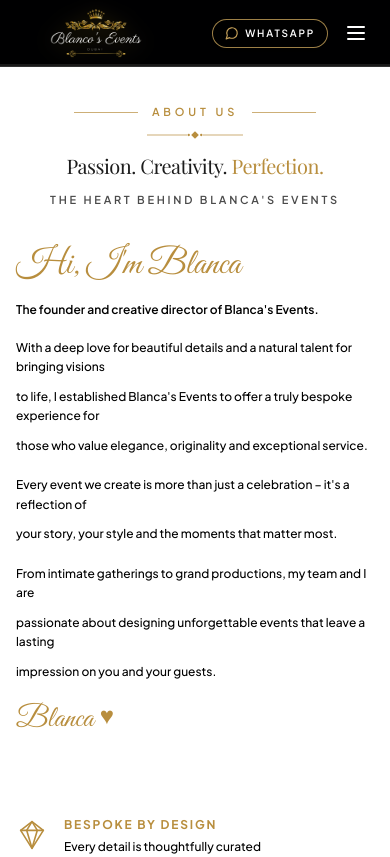
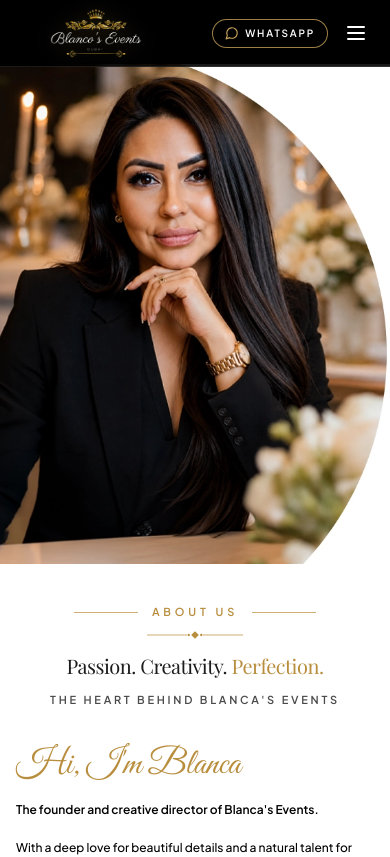
Before and after one commit to itfalcon176/blancosevents.com, a Next.js app: page /about in a window 390 px wide. Shown: the top 857 px of the page. Built offline with nearby package versions, Linux system fonts and the light colour scheme; a web font is replaced by a local one.

Commit message:
feat: create AboutUsSection component with responsive design and founder narrative

```diff
--- a/src/components/AboutUsSection.tsx
+++ b/src/components/AboutUsSection.tsx
@@ -109,24 +109,22 @@
       <div className="w-full pt-0 pb-0">
         {/* 3-Column Main Content Layout */}
         <div className="flex flex-col lg:flex-row gap-6 lg:gap-8 xl:gap-10 items-stretch w-full">
-          {/* Column 1: Founder Image (35% Width - Full Height Cover) */}
+          {/* Column 1: Founder Image (35% Width - Full Height Background Image) */}
           <motion.div
             initial={{ opacity: 0, x: -30 }}
             whileInView={{ opacity: 1, x: 0 }}
             viewport={{ once: true }}
             transition={{ duration: 0.7 }}
-            className="w-full lg:w-[35%] xl:w-[35%] relative flex justify-start pl-0 flex-shrink-0 self-stretch"
+            className="w-full lg:w-[35%] xl:w-[35%] relative flex justify-start pl-0 flex-shrink-0 self-stretch min-h-[500px] lg:min-h-[650px]"
           >
-
             <Image
               src="/about-us-image/img3.webp"
               alt="Blanca - Founder & Creative Director of Blanca's Events"
               fill
-              className="object-contain object-left transform transition-transform duration-700 group-hover:scale-105"
+              className="object-cover object-left transform transition-transform duration-700 hover:scale-105"
               sizes="(max-width: 768px) 100vw, 35vw"
               priority
             />
-
           </motion.div>
 
           {/* Column 2: Header + Founder Letter & Story (Width Reduced to 30%) */}
```
